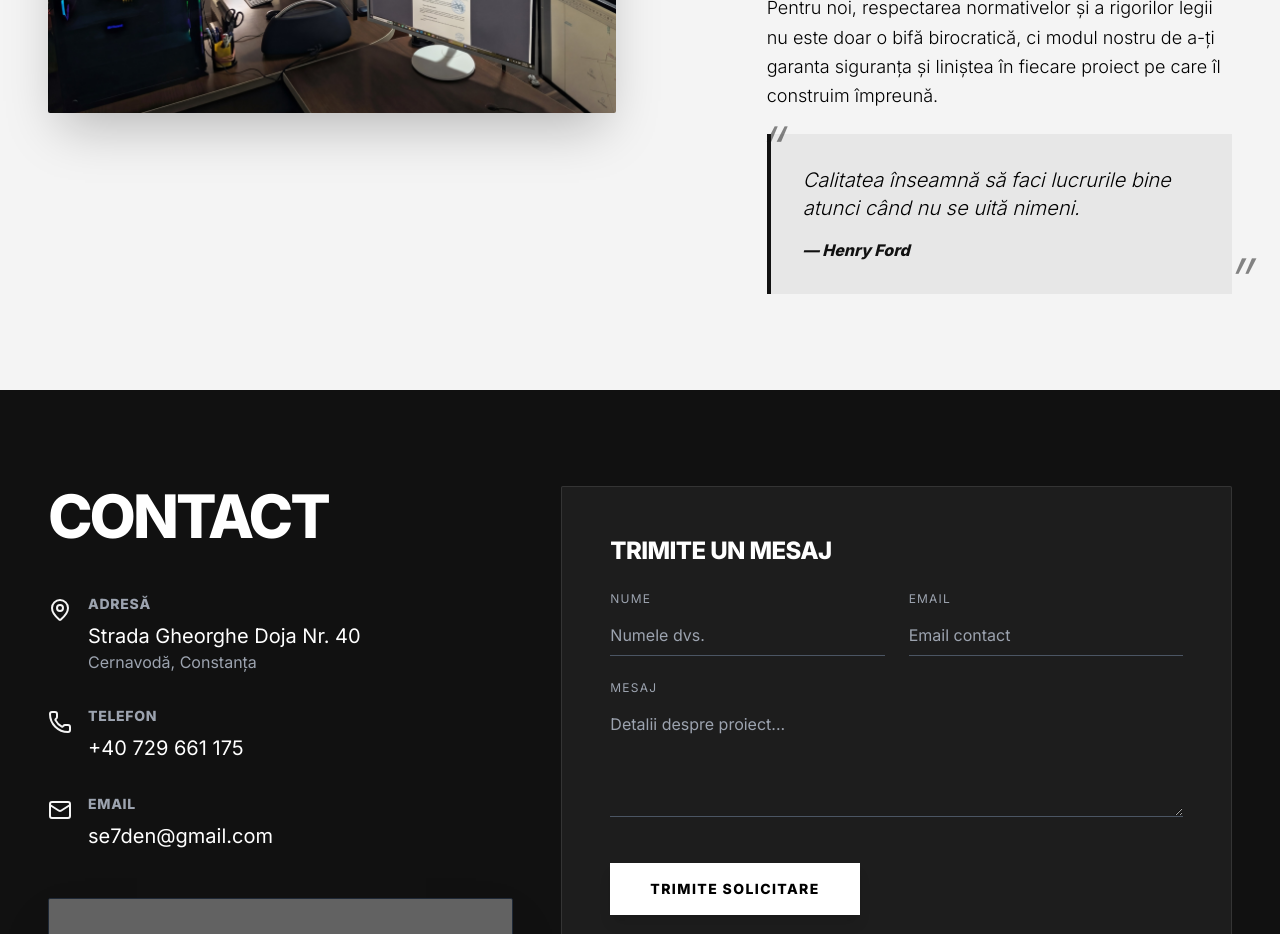
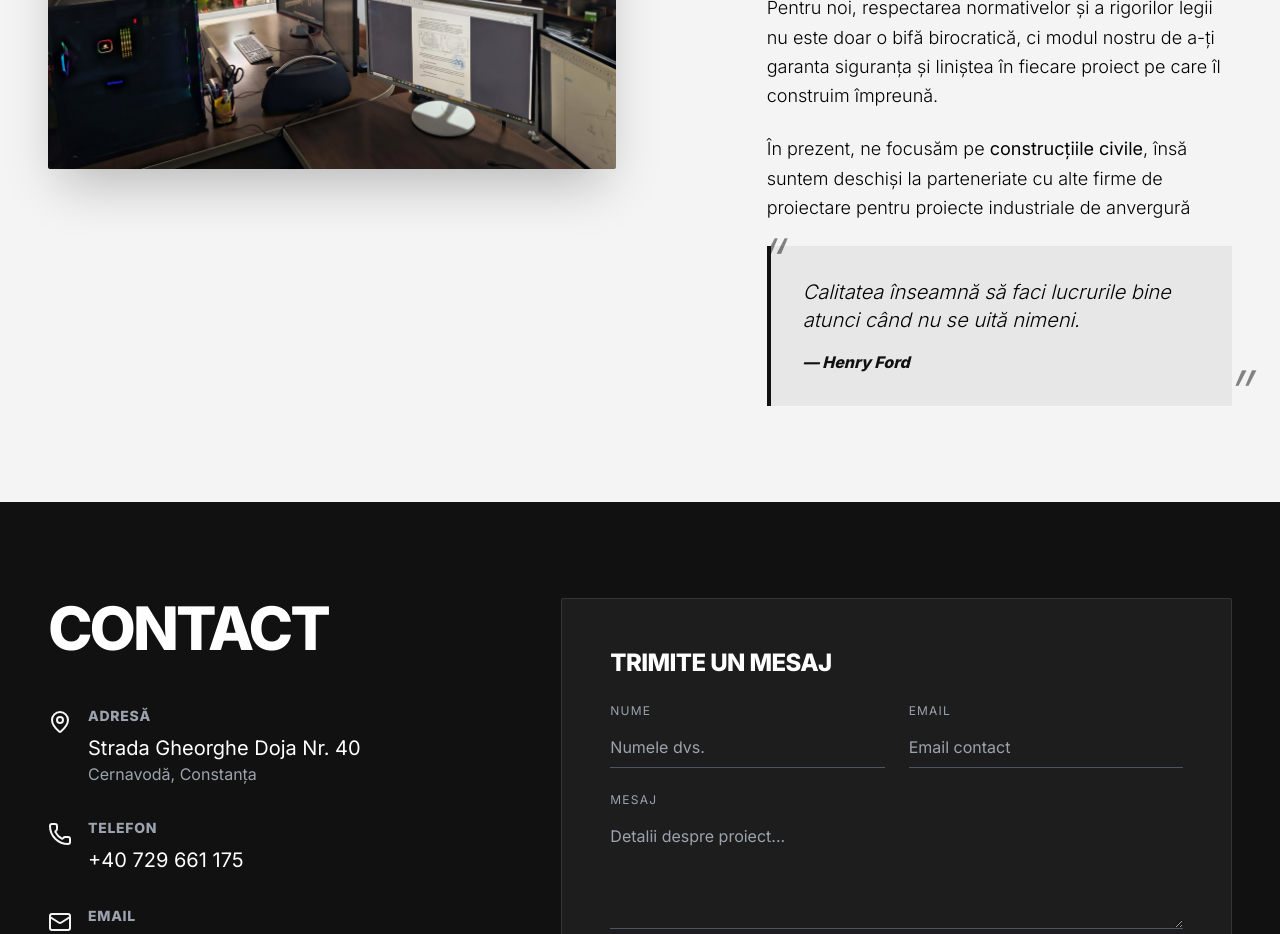
Before and after one commit to Fnoskar/S-D, a React (Vite) app: page / in a window 1280 px wide. Shown: the part 5720-6654 px from the top of the page. Built offline with nearby package versions, Linux system fonts and the light colour scheme; no server answers; grey boxes are pictures that could not be loaded.

Commit message:
Update About.tsx

```diff
--- a/components/About.tsx
+++ b/components/About.tsx
@@ -110,6 +110,10 @@ export const About: React.FC = () => {
               <p>
                 Pentru noi, respectarea normativelor și a rigorilor legii nu este doar o bifă birocratică, ci modul nostru de a-ți garanta siguranța și liniștea în fiecare proiect pe care îl construim împreună.
               </p>
+               <p>
+                În prezent, ne focusăm pe <strong>construcțiile civile</strong>, însă suntem deschiși la parteneriate cu alte firme de proiectare pentru proiecte industriale de anvergură
+              </p>
+
 
               <div className="my-12">
                  <blockquote className="relative p-8 text-xl italic text-black border-l-4 border-sd-black bg-black/5">
```
